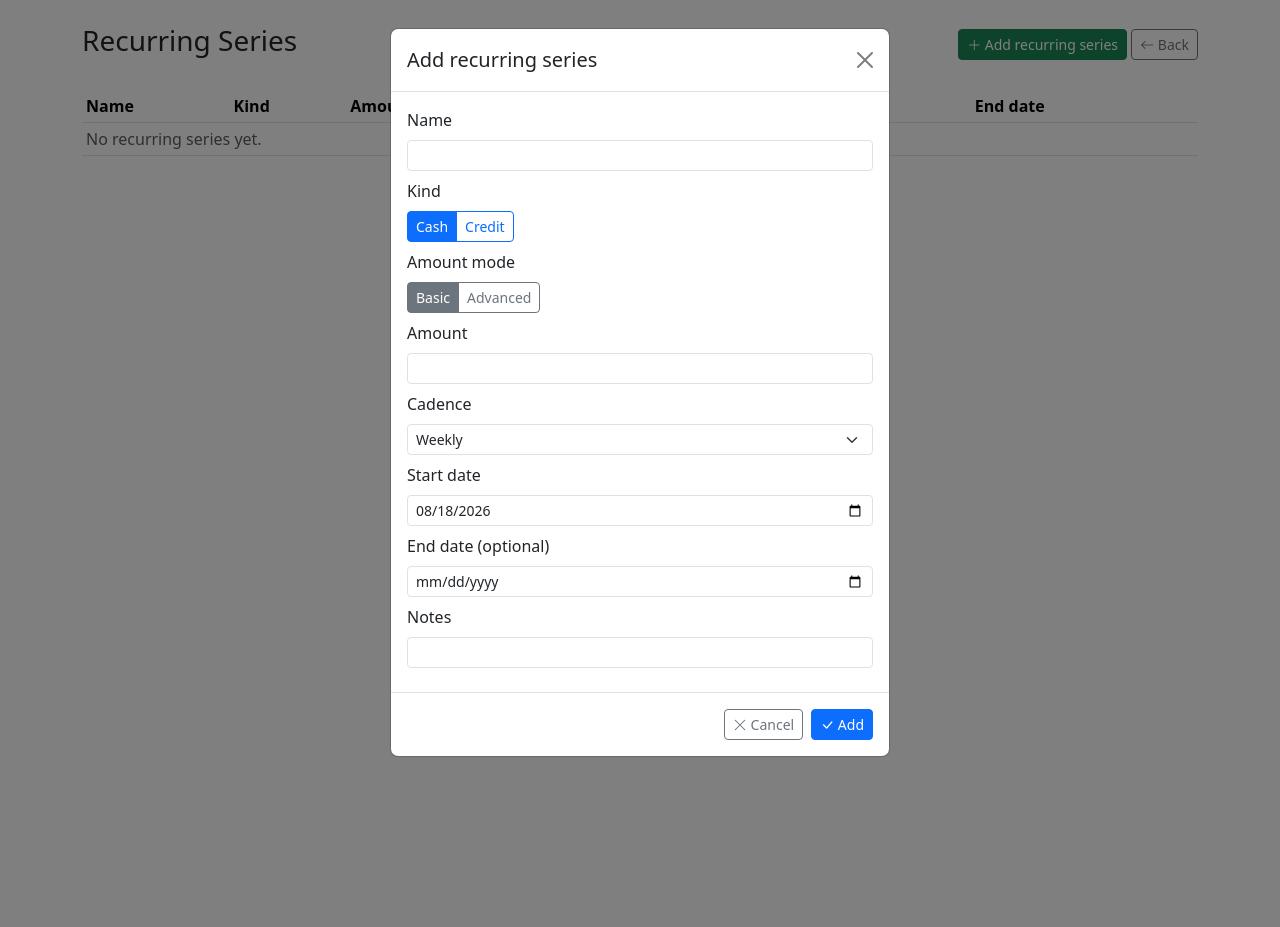
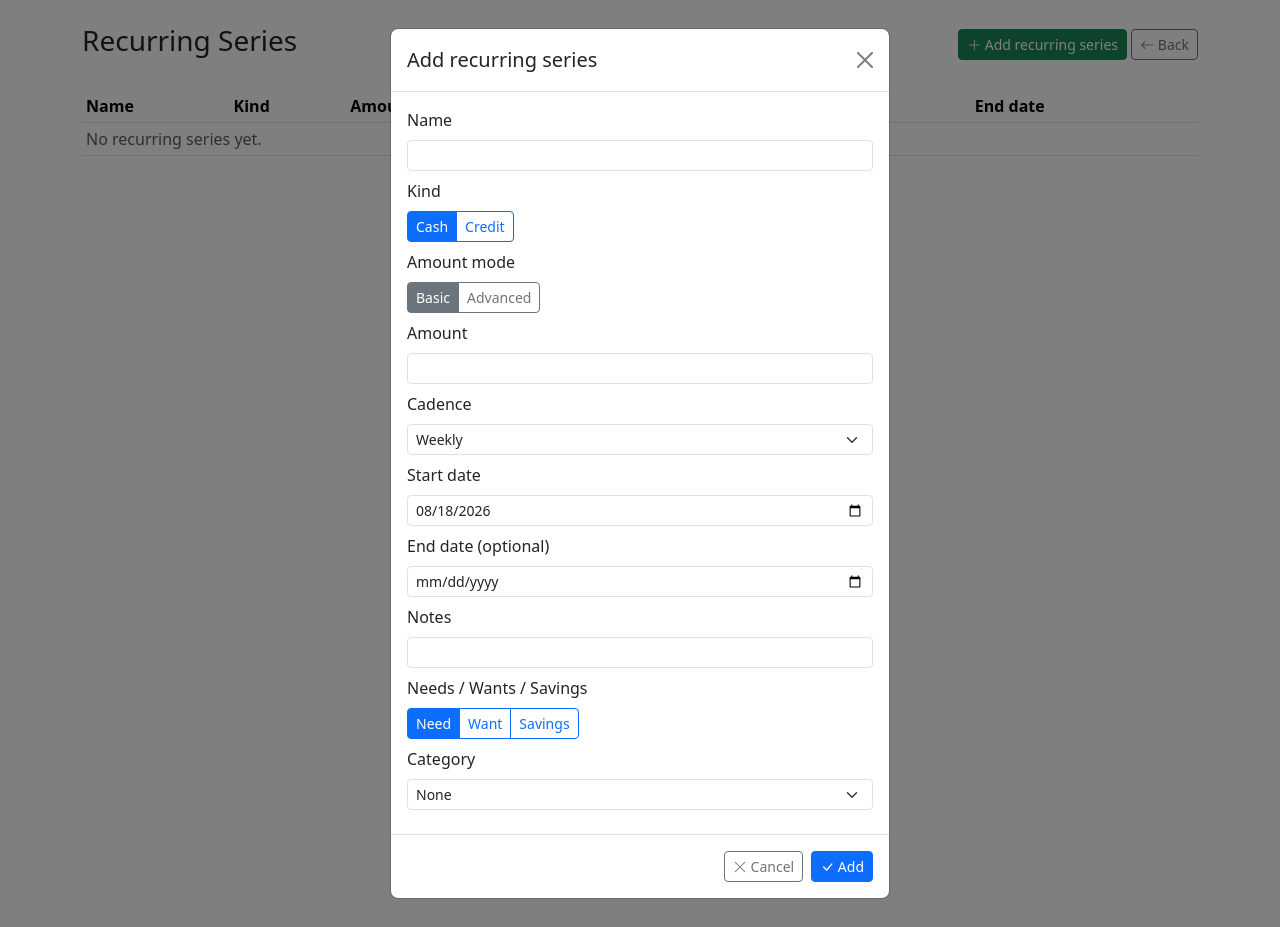
Before and after one commit to jesseprieur/accntbl, a Flask app: page /recurring-series in a window 1280 px wide, after a click on "Add recurring series". Run offline with Flask 3, Linux system fonts and the light colour scheme; the visitor is signed in with stand-in values (Sample User, id 1); data comes from the database, SQL or seed files in the repository; data that the repository does not hold is empty; some libraries are stand-ins or nearby versions.

Commit message:
Task: Recurring Series page - add needsWantsSavings + category selectors

```diff
--- a/app/main.py
+++ b/app/main.py
@@ -3,7 +3,7 @@ import json
 from flask import Blueprint, render_template
 
 from app.auth import login_required
-from app.models import CreditCard
+from app.models import Category, CreditCard
 
 main_bp = Blueprint("main", __name__)
 
@@ -20,13 +20,25 @@ def _credit_cards_context():
     }
 
 
+def _categories_context():
+    categories = Category.query.order_by(Category.id).all()
+    return {
+        "categories": categories,
+        "default_category_id": Category.default_category_id(),
+    }
+
+
 @main_bp.route("/")
 @login_required
 def index():
-    return render_template("index.html", **_credit_cards_context())
+    return render_template(
+        "index.html", **_credit_cards_context(), **_categories_context()
+    )
 
 
 @main_bp.route("/recurring-series")
 @login_required
 def recurring_series():
-    return render_template("recurring_series.html", **_credit_cards_context())
+    return render_template(
+        "recurring_series.html", **_credit_cards_context(), **_categories_context()
+    )
--- a/app/static/js/recurring_series.js
+++ b/app/static/js/recurring_series.js
@@ -245,6 +245,8 @@
         end_date: formData.get("end_date") || null,
         notes: formData.get("notes") || null,
         amount_logic: addAmountLogic ? addAmountLogic.serialize() : null,
+        needs_wants_savings: formData.get("needs_wants_savings"),
+        category_id: formData.get("category_id"),
       };
       if (kind === "credit") {
         body.credit_card_id = formData.get("credit_card_id");
@@ -331,6 +333,10 @@
         if (data.credit_card_id != null) {
           editSeriesForm.elements["credit_card_id"].value = data.credit_card_id;
         }
+        editSeriesForm.elements["needs_wants_savings"].value = data.needs_wants_savings;
+        if (data.category_id != null) {
+          editSeriesForm.elements["category_id"].value = data.category_id;
+        }
         editSeriesForm.elements["save_mode"].value = "all";
         editSeriesForm.elements["effective_date"].value = "";
         if (editAmountLogic) editAmountLogic.populate(data.amount_logic);
@@ -363,6 +369,8 @@
         end_date: formData.get("end_date") || null,
         notes: formData.get("notes") || null,
         amount_logic: editAmountLogic ? editAmountLogic.serialize() : null,
+        needs_wants_savings: formData.get("needs_wants_savings"),
+        category_id: formData.get("category_id"),
       };
       if (kind === "credit") {
         body.credit_card_id = formData.get("credit_card_id");
--- a/app/templates/recurring_series.html
+++ b/app/templates/recurring_series.html
@@ -96,6 +96,25 @@
               <label class="form-label">Notes</label>
               <input type="text" class="form-control form-control-sm" name="notes">
             </div>
+            <div class="mb-2">
+              <label class="form-label d-block">Needs / Wants / Savings</label>
+              <div class="btn-group" role="group" aria-label="Needs/Wants/Savings">
+                <input type="radio" class="btn-check" name="needs_wants_savings" id="add-series-nws-need" value="need" checked>
+                <label class="btn btn-outline-primary btn-sm" for="add-series-nws-need">Need</label>
+                <input type="radio" class="btn-check" name="needs_wants_savings" id="add-series-nws-want" value="want">
+                <label class="btn btn-outline-primary btn-sm" for="add-series-nws-want">Want</label>
+                <input type="radio" class="btn-check" name="needs_wants_savings" id="add-series-nws-savings" value="savings">
+                <label class="btn btn-outline-primary btn-sm" for="add-series-nws-savings">Savings</label>
+              </div>
+            </div>
+            <div class="mb-2">
+              <label class="form-label">Category</label>
+              <select class="form-select form-select-sm" name="category_id">
+                {% for category in categories %}
+                  <option value="{{ category.id }}" {% if category.id == default_category_id %}selected{% endif %}>{{ category.name }}</option>
+                {% endfor %}
+              </select>
+            </div>
           </div>
           <div class="modal-footer">
             <button type="button" class="btn btn-outline-secondary btn-sm" data-bs-dismiss="modal"><i class="bi bi-x-lg"></i> Cancel</button>
@@ -175,6 +194,25 @@
               <label class="form-label">Notes</label>
               <input type="text" class="form-control form-control-sm" name="notes">
             </div>
+            <div class="mb-2">
+              <label class="form-label d-block">Needs / Wants / Savings</label>
+              <div class="btn-group" role="group" aria-label="Needs/Wants/Savings">
+                <input type="radio" class="btn-check" name="needs_wants_savings" id="edit-series-nws-need" value="need">
+                <label class="btn btn-outline-primary btn-sm" for="edit-series-nws-need">Need</label>
+                <input type="radio" class="btn-check" name="needs_wants_savings" id="edit-series-nws-want" value="want">
+                <label class="btn btn-outline-primary btn-sm" for="edit-series-nws-want">Want</label>
+                <input type="radio" class="btn-check" name="needs_wants_savings" id="edit-series-nws-savings" value="savings">
+                <label class="btn btn-outline-primary btn-sm" for="edit-series-nws-savings">Savings</label>
+              </div>
+            </div>
+            <div class="mb-2">
+              <label class="form-label">Category</label>
+              <select class="form-select form-select-sm" name="category_id">
+                {% for category in categories %}
+                  <option value="{{ category.id }}">{{ category.name }}</option>
+                {% endfor %}
+              </select>
+            </div>
             <hr>
             <div class="mb-2">
               <label class="form-label d-block">Apply changes to</label>
--- a/app/transactions.py
+++ b/app/transactions.py
@@ -15,11 +15,13 @@ from app.auth import login_required
 from app.extensions import db
 from app.models import (
     CadenceType,
+    Category,
     CheckingAccount,
     CreditCard,
     CreditDueOverride,
     CustomIntervalUnit,
     Kind,
+    NeedsWantsSavings,
     OccurrenceStatus,
     RecurringSeries,
     Transaction,
@@ -143,6 +145,28 @@ def _resolve_credit_card_id(kind, requested_id, existing_id):
     if default_card is None:
         raise ValueError("A credit card is required; add one in Settings first.")
     return default_card.id
+
+
+def _resolve_category_id(requested_id, existing_id):
+    """Resolve `category_id` for a transaction/series being created or edited.
+
+    Mirrors `_resolve_credit_card_id`: an explicitly requested category is
+    validated to exist, otherwise the current category is kept, otherwise
+    falls back to the seeded `None` category.
+    """
+    if requested_id is not None:
+        try:
+            category_id = int(requested_id)
+        except (TypeError, ValueError):
+            raise ValueError("Category is invalid.")
+        if not Category.query.get(category_id):
+            raise ValueError("Category not found.")
+        return category_id
+
+    if existing_id is not None:
+        return existing_id
+
+    return Category.default_category_id()
 
 
 @transactions_bp.route("/window", methods=["GET"])
@@ -371,6 +395,13 @@ def create_series():
         )
 
         amount_logic = _parse_amount_logic(payload.get("amount_logic"))
+
+        needs_wants_savings = _parse_enum_field(
+            NeedsWantsSavings,
+            payload.get("needs_wants_savings", NeedsWantsSavings.need.value),
+            "Needs/Wants/Savings",
+        )
+        category_id = _resolve_category_id(payload.get("category_id"), None)
     except ValueError as exc:
         return jsonify({"error": str(exc)}), 400
 
@@ -386,6 +417,8 @@ def create_series():
         notes=notes,
         credit_card_id=credit_card_id,
         amount_logic=amount_logic,
+        needs_wants_savings=needs_wants_savings,
+        category_id=category_id,
     )
     db.session.add(series)
     db.session.flush()
@@ -405,6 +438,8 @@ def create_series():
                 recurring_series_id=series.id,
                 occurrence_status=OccurrenceStatus.attached,
                 credit_card_id=credit_card_id,
+                needs_wants_savings=series.needs_wants_savings,
+                category_id=series.category_id,
             )
         )
 
@@ -428,6 +463,8 @@ def create_series():
             "notes": series.notes,
             "credit_card_id": series.credit_card_id,
             "amount_logic": series.amount_logic,
+            "needs_wants_savings": series.needs_wants_savings.value,
+            "category_id": series.category_id,
             "occurrences_created": len(occurrence_dates),
         }
     ), 201
@@ -455,6 +492,8 @@ def list_series():
                     "notes": s.notes,
                     "credit_card_id": s.credit_card_id,
                     "amount_logic": s.amount_logic,
+                    "needs_wants_savings": s.needs_wants_savings.value,
+                    "category_id": s.category_id,
                 }
                 for s in series
             ]
@@ -485,6 +524,8 @@ def get_series(series_id):
             "notes": series.notes,
             "credit_card_id": series.credit_card_id,
             "amount_logic": series.amount_logic,
+            "needs_wants_savings": series.needs_wants_savings.value,
+            "category_id": series.category_id,
         }
     )
 
@@ -564,6 +605,16 @@ def update_series(series_id):
         if "amount_logic" in payload:
             series.amount_logic = _parse_amount_logic(payload["amount_logic"])
 
+        if "needs_wants_savings" in payload:
+            series.needs_wants_savings = _parse_enum_field(
+                NeedsWantsSavings, payload["needs_wants_savings"], "Needs/Wants/Savings"
+            )
+
+        if "category_id" in payload:
+            series.category_id = _resolve_category_id(
+                payload.get("category_id"), series.category_id
+            )
+
         effective_date = None
         if payload.get("save_mode") == "future":
             if not payload.get("effective_date"):
@@ -613,6 +664,8 @@ def update_series(series_id):
                 recurring_series_id=series.id,
                 occurrence_status=OccurrenceStatus.attached,
                 credit_card_id=series.credit_card_id,
+                needs_wants_savings=series.needs_wants_savings,
+                category_id=series.category_id,
             )
         )
 
@@ -636,6 +689,8 @@ def update_series(series_id):
             "notes": series.notes,
             "credit_card_id": series.credit_card_id,
             "amount_logic": series.amount_logic,
+            "needs_wants_savings": series.needs_wants_savings.value,
+            "category_id": series.category_id,
             "occurrences_created": len(occurrence_dates),
         }
     )
```
Also changed, not shown: implementation_plan.md (+2 -2 lines), tests/test_transactions.py (+53 -0 lines).
